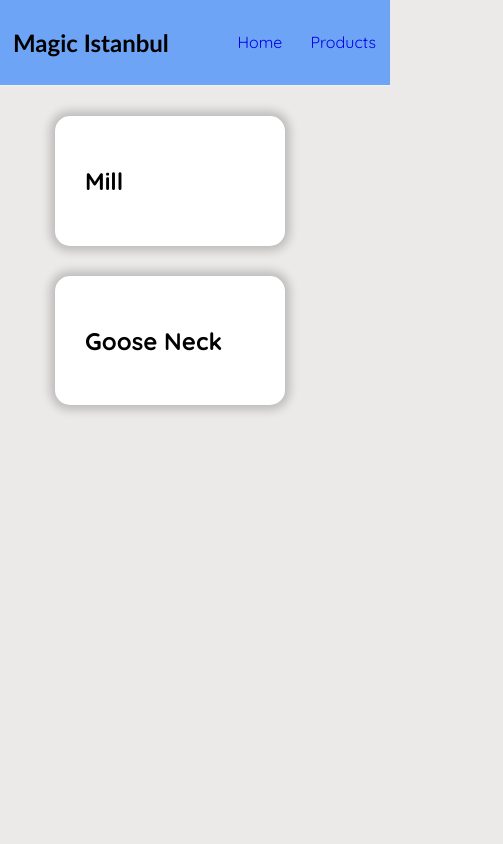
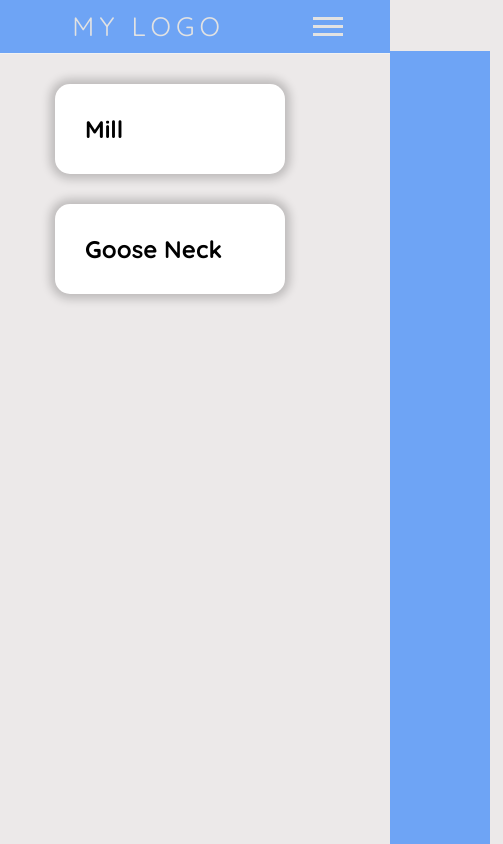
Before and after one commit to jf-eng/react-sample-website, a React (Create React App) app: page /products in a window 390 px wide. Shown: the whole page, 503 px wide, since content can reach past the window. Built offline with nearby package versions, Linux system fonts and the light colour scheme.

Commit message:
navbar added with animation

```diff
--- a/src/components/Navbar.tsx
+++ b/src/components/Navbar.tsx
@@ -4,14 +4,56 @@ import { Link } from "react-router-dom";
 interface NavbarProps {}
 
 export const Navbar: React.FC<NavbarProps> = () => {
+  React.useEffect(() => {
+    const burger = document.querySelector(".burger");
+    const nav = document.querySelector(".nav-links");
+    const navLinks = document.querySelectorAll(".nav-links li");
+
+    const clicked = () => {
+      nav?.classList.toggle("nav-active");
+      console.log("burger clicked");
+
+      // Animation for each link to fade in - index is used to calculate time delay
+      navLinks.forEach((value, index) => {
+        let valueHTML = value as HTMLElement;
+        if (valueHTML.style.animation) {
+          // Needed to reset the animation state- for when clicking burger again to close the sidebar
+          valueHTML.style.animation = "";
+        } else {
+          valueHTML.style.animation = `navLinkFade 0.5s ease forwards ${
+            index / 2 + 0.4
+          }s`;
+        }
+      });
+
+      // Toggle burger-clicked state
+      burger?.classList.toggle("burger-clicked");
+    };
+
+    burger?.addEventListener("click", clicked);
+
+    return () => {
+      burger?.removeEventListener("click", clicked);
+    };
+  }, []);
+
   return (
     <nav className="navbar">
-      <div className="logo">
-        <h1>Magic Istanbul</h1>
-      </div>
-      <div className="links">
-        <Link to="/">Home</Link>
-        <Link to="/products">Products</Link>
+      <div className="logo">My Logo</div>
+
+      <ul className="nav-links">
+        <li>
+          <Link to="/">Home</Link>
+        </li>
+        <li>
+          <Link to="/products">Products</Link>
+        </li>
+      </ul>
+
+      <div className="burger">
+        <div className="line-1"></div>
+        <div className="line-2"></div>
+        <div className="line-3"></div>
       </div>
     </nav>
   );
--- a/src/index.css
+++ b/src/index.css
@@ -1,4 +1,5 @@
 @import url("https://fonts.googleapis.com/css2?family=Quicksand:wght@300;400;500;600;700&display=swap");
+@import url("https://fonts.googleapis.com/css2?family=Poppins&display=swap");
 
 body {
   margin: 0;
@@ -17,37 +18,131 @@ code {
 
 * {
   font-family: "Quicksand";
+  padding: 0px;
+  margin: 0px;
 }
 
 .container {
   margin: 25px;
 }
+
 .navbar {
-  padding: 8px;
+  padding: 1px;
   display: flex;
   align-items: center;
-  /* max-width: 600px; */
-  margin: 0 auto;
+  font-family: "Poppins", sans-serif;
+  justify-content: space-around;
+  min-height: 6vh;
   border-bottom: 1px solid #f2f2f2;
   background-color: rgb(110, 164, 245);
 }
 
-.navbar h1 {
-  /* color: #f1356d; */
-  padding-left:5px;
-  font-family: 'Trebuchet MS', 'Lucida Sans Unicode', 'Lucida Grande', 'Lucida Sans', Arial, sans-serif;
+.navbar .logo {
+  color: rgb(226, 226, 226);
+  text-transform: uppercase;
+  letter-spacing: 5px;
+  padding-left: 30px;
+  font-size: 20pt;
 }
-.navbar .links {
+
+.navbar .nav-links {
   margin-left: auto;
+  display: flex;
+  justify-content: space-around;
+  width: 40%;
+  list-style: none;
 }
 .navbar a {
-  margin-left: 16px;
+  color: rgb(226, 226, 226);
+  /* margin-left: 16px; */
+  letter-spacing: 2px;
+  font-weight: bold;
+  font-size: 14pt;
   text-decoration: none;
-  padding: 6px;
+  padding: 15px;
 }
+
 .navbar a:hover {
-  color: #f1356d;
+  color: #423f40;
 }
+
+.navbar .burger {
+  display: none;
+}
+
+.navbar .burger div {
+  width: 30px;
+  height: 3px;
+  background-color: rgb(226, 226, 226);
+  margin: 5px;
+  transition: all 0.3s ease;
+}
+
+.navbar .burger:hover {
+  background-color: #423f40;
+  cursor: pointer;
+}
+
+/* Allow dynamic rendering of page depending on width. <768px do this */
+@media screen and (max-width: 768px) {
+  body {
+    overflow-x: hidden; /* disable ability to horizontal scroll */
+  }
+  .navbar .nav-links {
+    position: absolute;
+    right: 0px;
+    height: 94vh;
+    background-color: rgb(110, 164, 245);
+    top: 6vh;
+    display: flex;
+    flex-direction: column;
+    align-items: center;
+    width: 20%;
+    min-width: 100px;
+    /*offset the container all the way to the right, not shown*/
+    transform: translateX(100%);
+    transition: transform 0.5s ease-in;
+  }
+
+  .navbar .nav-links li {
+    opacity: 0;
+  }
+
+  .navbar .burger {
+    display: block;
+  }
+}
+
+/* Toggle for sidebar - if active, remove x-offset
+    Toggled using classList.toggle('nav-active') */
+.navbar .nav-active {
+  transform: translateX(0%);
+}
+
+/* Animate the links in the sidebar */
+@keyframes navLinkFade {
+  from {
+    opacity: 0;
+    transform: translateX(50px); /* allow slide in from right */
+  }
+
+  to {
+    opacity: 1;
+    transform: translateX(0px);
+  }
+}
+
+/* Change burger into an X - toggled using classList.toggle */
+.burger-clicked .line-1 {
+  transform: rotate(-45deg) translate(-5px,6px);
+}
+.burger-clicked .line-2 {
+  opacity: 0;
+}
+.burger-clicked .line-3 {
+  transform:rotate(45deg) translate(-5px,-6px);
+}
+
 
 .card {
   margin: 30px;
@@ -76,14 +171,10 @@ code {
   display: block;
 }
 
-.form {
-  padding: 20px;
-  position: relative;
-}
-
 .form-button:hover {
   background: rgb(11, 66, 147);
   color: #fff;
+  cursor: pointer;
 }
 
 .form-button {
```
Also changed, not shown: 1 other file (tests, documents, lock files or other folders).
